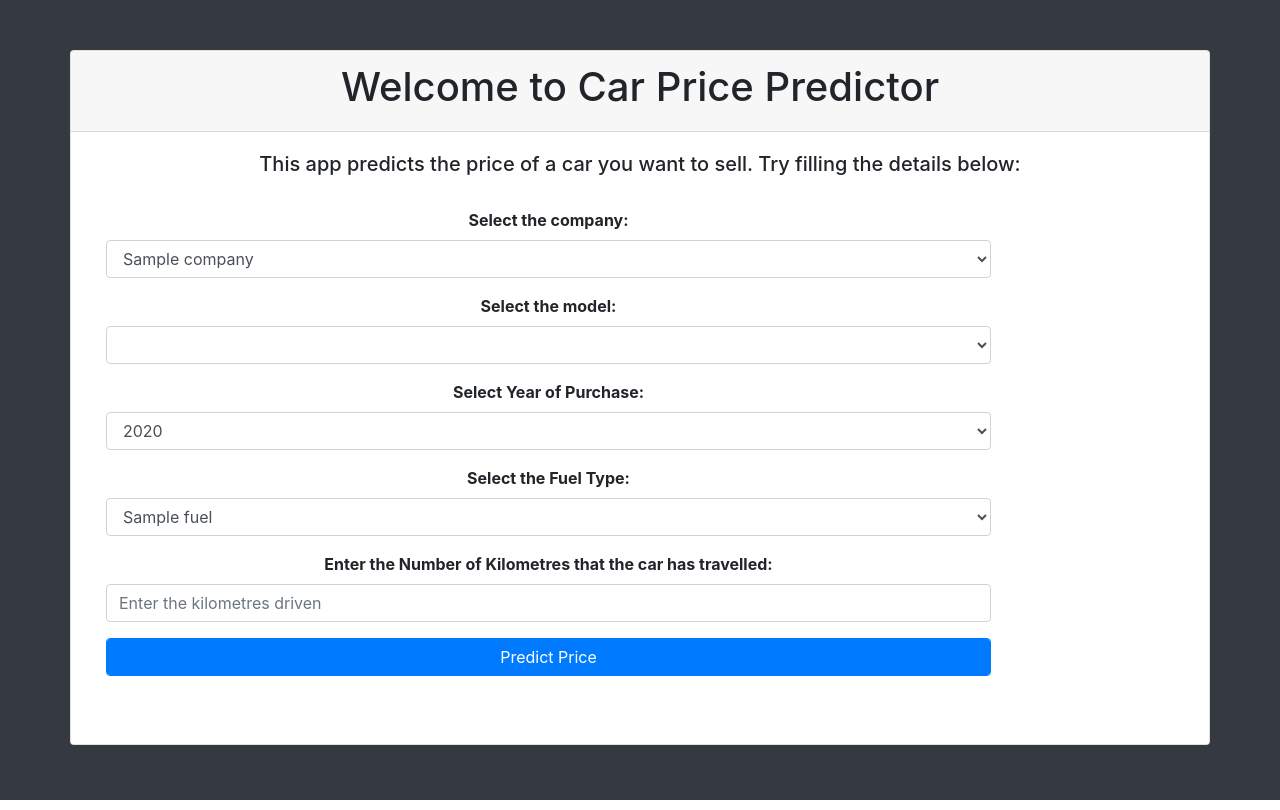
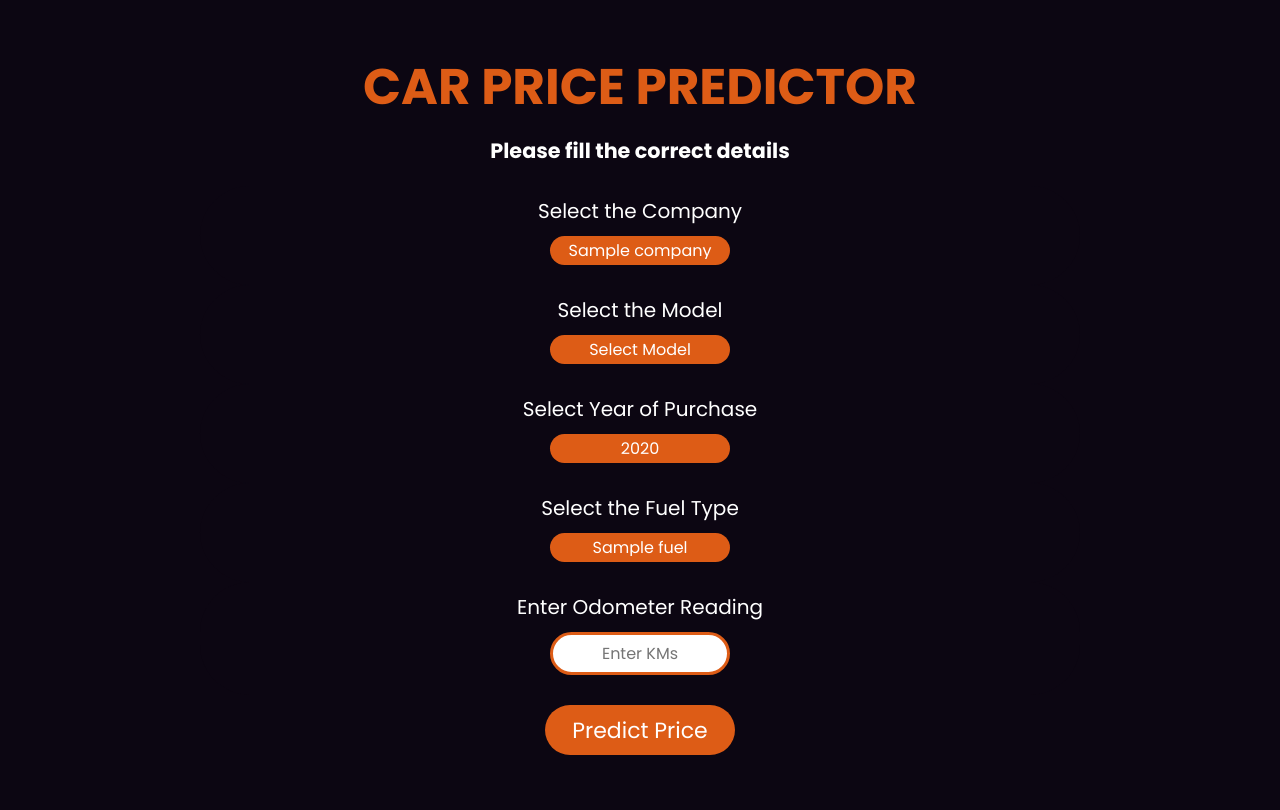
Before and after one commit to JyotroopS/CarPricePrediction-new, a Python web app: template templates/index.html in a window 1280 px wide. Run offline with Jinja, Linux system fonts and the light colour scheme; the template is opened without the code that fills it: most values are stand-ins (such as "Sample title", 1, 10 or a date in 2020); lists and menus that the app fills with data are empty; some libraries are stand-ins or nearby versions.

Commit message:
Big Update: Redesigned webpage

```diff
--- a/static/css/style.css
+++ b/static/css/style.css
@@ -1,16 +1,116 @@
-.{
-    margin: 0;
-    padding: 0;
-    box-sizing: border-box;
-}
-.bg-dark{
-	background-color: #75767B;
+@import url("https://fonts.googleapis.com/css2?family=Poppins:wght@400;500;600;700&display=swap");
+
+* {
+  margin: 0;
+  padding: 0;
+  background-color: #0c0612;
+  box-sizing: border-box;
+  font-family: "Poppins", sans-serif;
 }
 
+.container {
+  padding-inline: 200px;
+  color: white;
+}
 
-.mt-50{
-	margin-top: 50px;
+.mt-50 {
+  margin-top: 50px;
 }
-#canvas{
-    border: 2px solid black;
+
+.card-header {
+  margin-block: 50px;
+  text-align: center;
+  font-size: 25px;
+  color: #dd5c16;
+  text-transform: uppercase;
 }
+
+.card-body {
+  text-align: center;
+  font-size: 20px;
+}
+
+.col-12 {
+  margin-top: -40px;
+  margin-bottom: -10px;
+
+  font-size: 25px;
+}
+
+/* Select The Company */
+.col-md-10 {
+  font-weight: 20;
+  border-radius: 50px;
+  padding: 10px;
+  /* margin-inline: 250px;
+  margin-bottom: 25px; */
+  text-align: center;
+}
+
+/* Form */
+.selectpicker {
+  margin-block: 10px;
+  background-color: #dd5c16;
+  color: white;
+
+  font-size: 16px;
+
+  border: none;
+  border-radius: 50px;
+
+  padding: 6px 18px;
+
+  text-align: center;
+  width: 180px;
+
+  -webkit-appearance: none;
+  -moz-appearance: none;
+  appearance: none;
+}
+
+.km_driven {
+  margin-block: 10px;
+  background-color: white;
+  color: black;
+
+  font-size: 16px;
+
+  border: 3.5px solid #dd5c16;
+  border-radius: 50px;
+
+  padding: 6px 18px;
+
+  text-align: center;
+  width: 180px;
+
+  -webkit-appearance: none;
+  -moz-appearance: none;
+  appearance: none;
+}
+
+.col-md-10 .input::placeholder {
+  color: white;
+}
+
+/* Button CSS */
+.buttonP {
+  margin-top: 10px;
+  margin-bottom: 25px;
+  text-align: center;
+  font-size: 22px;
+  color: #fff;
+
+  background: #dd5c16;
+
+  height: 50px;
+  width: 190px;
+
+  border: none;
+  border-radius: 28px;
+
+  cursor: pointer;
+}
+
+.buttonP:active {
+  transform: translateY(2px);
+}
--- a/templates/index.html
+++ b/templates/index.html
@@ -1,78 +1,115 @@
 <!DOCTYPE html>
 <html lang="en">
   <head xmlns="http://www.w3.org/1999/xhtml">
-    <meta charset="UTF-8">
+    <meta charset="UTF-8" />
     <title>Car Price Predictor</title>
-    <link rel="stylesheet" href="static/css/style.css">
-    <link rel="stylesheet" type="text/css"
-          href="https://cdnjs.cloudflare.com/ajax/libs/font-awesome/5.11.2/css/all.css">
+
+    <link rel="stylesheet" href="static/css/style.css" />
+
+    <link
+      rel="stylesheet"
+      type="text/css"
+      href="https://cdnjs.cloudflare.com/ajax/libs/font-awesome/5.11.2/css/all.css"
+    />
     <script src="https://ajax.googleapis.com/ajax/libs/jquery/3.4.1/jquery.min.js"></script>
-    <script src="https://cdn.jsdelivr.net/npm/popper.js@1.16.0/dist/umd/popper.min.js"
+    <script
+      src="https://cdn.jsdelivr.net/npm/popper.js@1.16.0/dist/umd/popper.min.js"
       integrity="sha384-Q6E9RHvbIyZFJoft+2mJbHaEWldlvI9IOYy5n3zV9zzTtmI3UksdQRVvoxMfooAo"
-            crossorigin="anonymous"></script>
-
-    <!-- Bootstrap CSS -->
-    <link rel="stylesheet" href="https://stackpath.bootstrapcdn.com/bootstrap/4.5.0/css/bootstrap.min.css"
-          integrity="sha384-9aIt2nRpC12Uk9gS9baDl411NQApFmC26EwAOH8WgZl5MYYxFfc+NcPb1dKGj7Sk" crossorigin="anonymous">
-    <script src="https://cdn.jsdelivr.net/npm/@tensorflow/tfjs@2.0.0/dist/tf.min.js"></script>
-
+      crossorigin="anonymous"
+    ></script>
   </head>
   <body class="bg-dark">
-
     <div class="container">
       <div class="row">
-        <div class="card mt-50" style="width: 100%; height: 100%">
-            <div class="card-header" style="text-align: center">
-                <h1>Welcome to Car Price Predictor</h1>
+        <div class="card mt-50">
+          <div class="card-header">
+            <h1>Car Price Predictor</h1>
           </div>
+
           <div class="card-body">
-                <div class="col-12" style="text-align: center">
-                    <h5>This app predicts the price of a car you want to sell. Try filling the details below: </h5>
+            <div class="col-12">
+              <h5>Please fill the correct details</h5>
             </div>
-                <br>
+
+            <br />
+
             <form method="post" accept-charset="utf-8" name="Modelform">
-                    <div class="col-md-10 form-group" style="text-align: center">
-                        <label><b>Select the company:</b> </label><br>
-                        <select class="selectpicker form-control" id="company" name="company" required="1"
-                                onchange="load_car_models(this.id,'car_models')">
+              <div class="col-md-10 form-group">
+                <label>Select the Company</label><br />
+                <select
+                  class="selectpicker form-control"
+                  id="company"
+                  name="company"
+                  required="1"
+                  onchange="load_car_models(this.id,'car_models')"
+                >
                   {% for company in companies %}
                   <option value="{{ company }}">{{ company }}</option>
                   {% endfor %}
                 </select>
               </div>
-                    <div class="col-md-10 form-group" style="text-align: center">
-                        <label><b>Select the model:</b> </label><br>
-                        <select class="selectpicker form-control" id="car_models" name="car_models" required="1">
+
+              <div class="col-md-10 form-group">
+                <label>Select the Model </label><br />
+                <select
+                  class="selectpicker form-control"
+                  id="car_models"
+                  name="car_models"
+                  required="1"
+                >
+                  <option>Select Model</option>
                 </select>
               </div>
-                    <div class="col-md-10 form-group" style="text-align: center">
-                        <label><b>Select Year of Purchase:</b> </label><br>
-                        <select class="selectpicker form-control" id="year" name="year" required="1">
+
+              <div class="col-md-10 form-group">
+                <label>Select Year of Purchase </label><br />
+                <select
+                  class="selectpicker form-control"
+                  id="year"
+                  name="year"
+                  required="1"
+                >
                   {% for year in years %}
                   <option value="{{ year }}">{{ year }}</option>
                   {% endfor %}
                 </select>
               </div>
+
               <div class="col-md-10 form-group" style="text-align: center">
-                        <label><b>Select the Fuel Type:</b> </label><br>
-                        <select class="selectpicker form-control" id="fuel_type" name="fuel_type" required="1">
+                <label>Select the Fuel Type </label><br />
+                <select
+                  class="selectpicker form-control"
+                  id="fuel_type"
+                  name="fuel_type"
+                  required="1"
+                >
                   {% for fuel in fuel_types %}
                   <option value="{{ fuel }}">{{ fuel }}</option>
                   {% endfor %}
                 </select>
               </div>
-                    <div class="col-md-10 form-group" style="text-align: center">
-                        <label><b>Enter the Number of Kilometres that the car has travelled:</b> </label><br>
-                        <input type="text" class="form-control" id="kilo_driven" name="kilo_driven"
-                               placeholder="Enter the kilometres driven ">
+
+              <div class="col-md-10 form-group">
+                <label> Enter Odometer Reading</label><br />
+                <input
+                  type="text"
+                  class="form-control km_driven"
+                  id="kilo_driven"
+                  name="kilo_driven"
+                  placeholder="Enter KMs"
+                />
               </div>
-                    <div class="col-md-10 form-group" style="text-align: center">
-                        <button  class="btn btn-primary form-control" onclick="send_data()">Predict Price</button>
+
+              <div>
+                <button class="buttonP" onclick="send_data()">
+                  Predict Price
+                </button>
               </div>
             </form>
-                <br>
+
+            <br />
             <div class="row">
-                    <div class="col-12" style="text-align: center">
+              <div class="col-12">
                 <h4><span id="prediction"></span></h4>
               </div>
             </div>
@@ -132,16 +169,21 @@
       }
     </script>
 
-
     <!-- jQuery first, then Popper.js, then Bootstrap JS -->
-<script src="https://code.jquery.com/jquery-3.5.1.slim.min.js"
+    <script
+      src="https://code.jquery.com/jquery-3.5.1.slim.min.js"
       integrity="sha384-DfXdz2htPH0lsSSs5nCTpuj/zy4C+OGpamoFVy38MVBnE+IbbVYUew+OrCXaRkfj"
-        crossorigin="anonymous"></script>
-<script src="https://cdn.jsdelivr.net/npm/popper.js@1.16.0/dist/umd/popper.min.js"
+      crossorigin="anonymous"
+    ></script>
+    <script
+      src="https://cdn.jsdelivr.net/npm/popper.js@1.16.0/dist/umd/popper.min.js"
       integrity="sha384-Q6E9RHvbIyZFJoft+2mJbHaEWldlvI9IOYy5n3zV9zzTtmI3UksdQRVvoxMfooAo"
-        crossorigin="anonymous"></script>
-<script src="https://stackpath.bootstrapcdn.com/bootstrap/4.5.0/js/bootstrap.min.js"
+      crossorigin="anonymous"
+    ></script>
+    <script
+      src="https://stackpath.bootstrapcdn.com/bootstrap/4.5.0/js/bootstrap.min.js"
       integrity="sha384-OgVRvuATP1z7JjHLkuOU7Xw704+h835Lr+6QL9UvYjZE3Ipu6Tp75j7Bh/kR0JKI"
-        crossorigin="anonymous"></script>
+      crossorigin="anonymous"
+    ></script>
   </body>
 </html>
```
Lines whose indentation alone changed are shown as unchanged.
